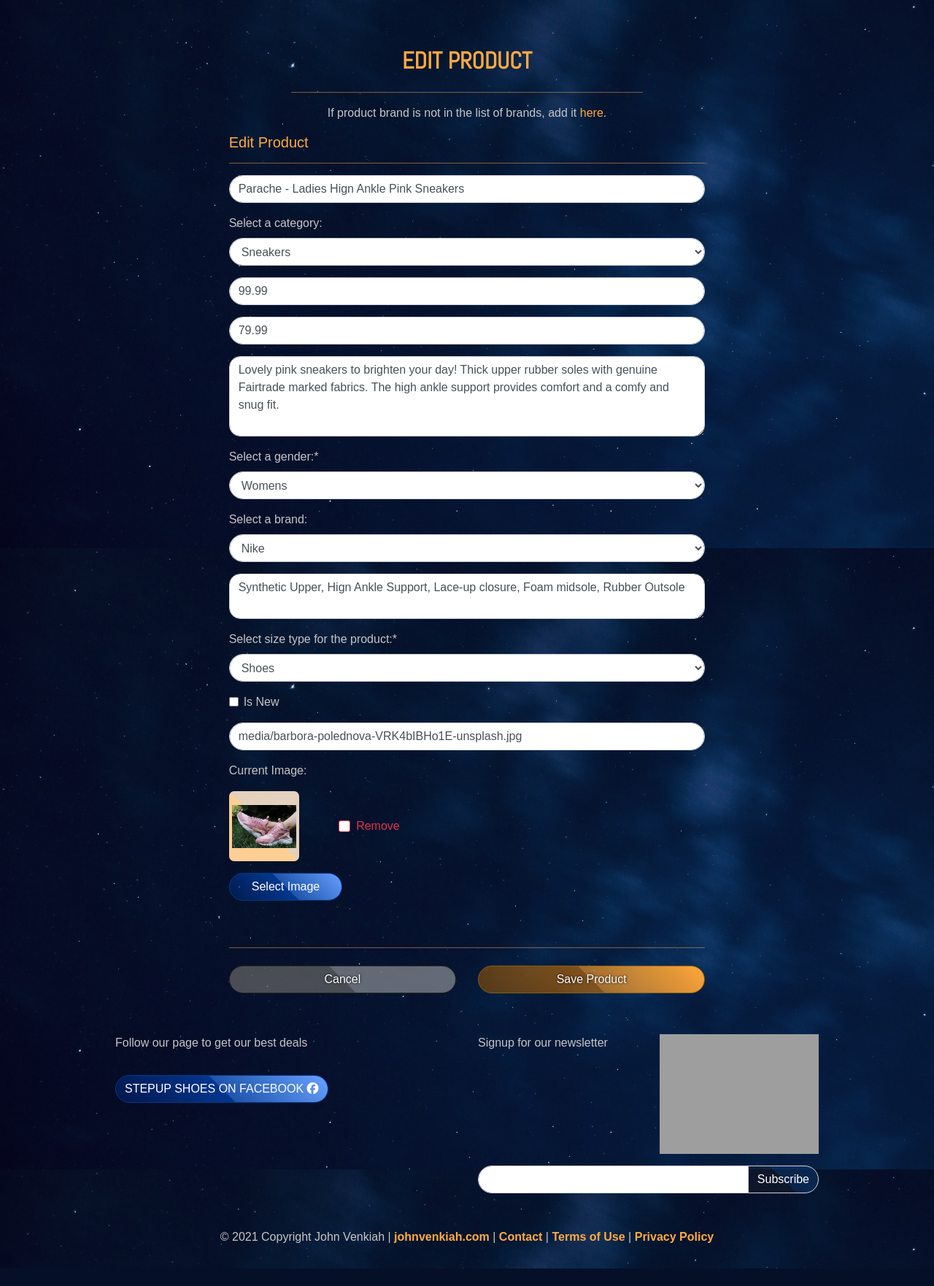
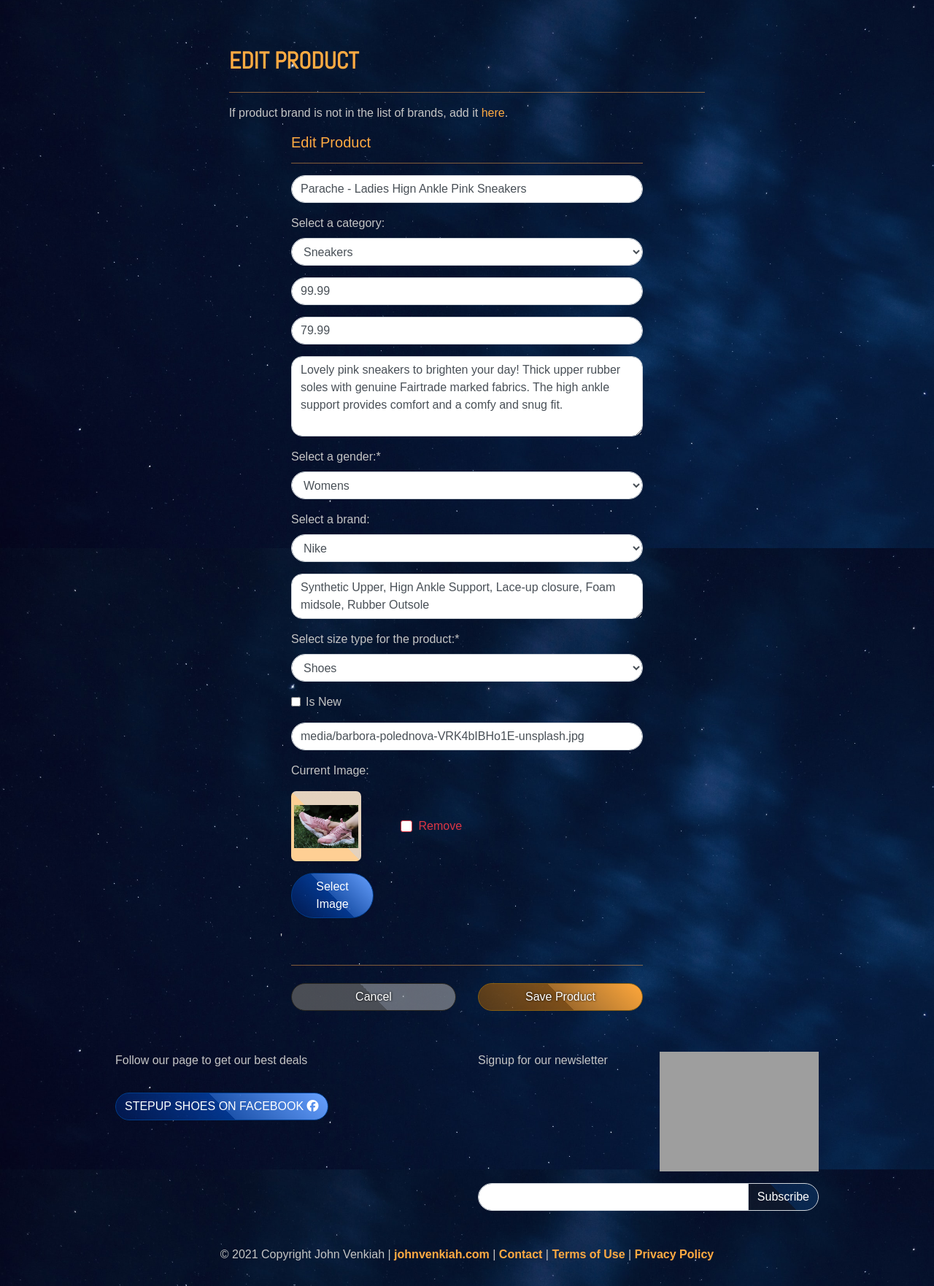
Before and after one commit to johnvenkiah/CI_PP5_John_Venkiah, a Django app: page /products/edit/2/ in a window 1280 px wide. Shown: the part 100-1862 px from the top of the page at 73% size. Before the commit the page ends 1838 px from the top, so only its background shows below. Run offline with Django 3.2, Linux system fonts and the light colour scheme; a user stored in the database is signed in; data comes from the database, SQL or seed files in the repository; some libraries are stand-ins or nearby versions; some web fonts are replaced; grey boxes are pictures that could not be loaded.

Commit message:
style: better layout lg md screens for edit product page

```diff
--- a/products/templates/products/add_product_brand.html
+++ b/products/templates/products/add_product_brand.html
@@ -11,7 +11,7 @@
 
 {% block content %}
     <div class="container">
-        <div class="row">
+        <div class="row mw-lg">
             <div class="col mt-3">
                 <h2 class="logo-font">Add brand or product</h2>
                 <hr>
--- a/products/templates/products/edit_product.html
+++ b/products/templates/products/edit_product.html
@@ -10,18 +10,16 @@
 {% endblock %}
 
 {% block content %}
-    <div class="container">
+    <div class="container mw-lg">
         <div class="row">
-            <div class="col-12 col-md-6 mx-auto">
-                <h2 class="logo-font mb-4 text-center">Edit product</h2>
+            <div class="col-12 col-md-8 col-md-6 mx-auto">
+                <h2 class="logo-font mb-4">Edit product</h2>
                 <hr>
+                <p>If product brand is not in the list of brands, add it <a href="{% url 'add_product_brand' %}" class="text-orange">here</a>.</p>
             </div>
         </div>
         <div class="row">
-            <p class="mx-auto">If product brand is not in the list of brands, add it <a href="{% url 'add_product_brand' %}" class="text-orange">here</a>.</p>
-        </div>
-        <div class="row">
-            <div class="col col-lg-8 mx-auto">
+            <div class="col col-md-8 col-lg-6 mx-auto">
                 <h5 class="text-orange">Edit Product</h5>
                 <hr>
                 <form method="POST" action="{% url 'edit_product' product.id %}" class="form mb-2" enctype="multipart/form-data">
```
